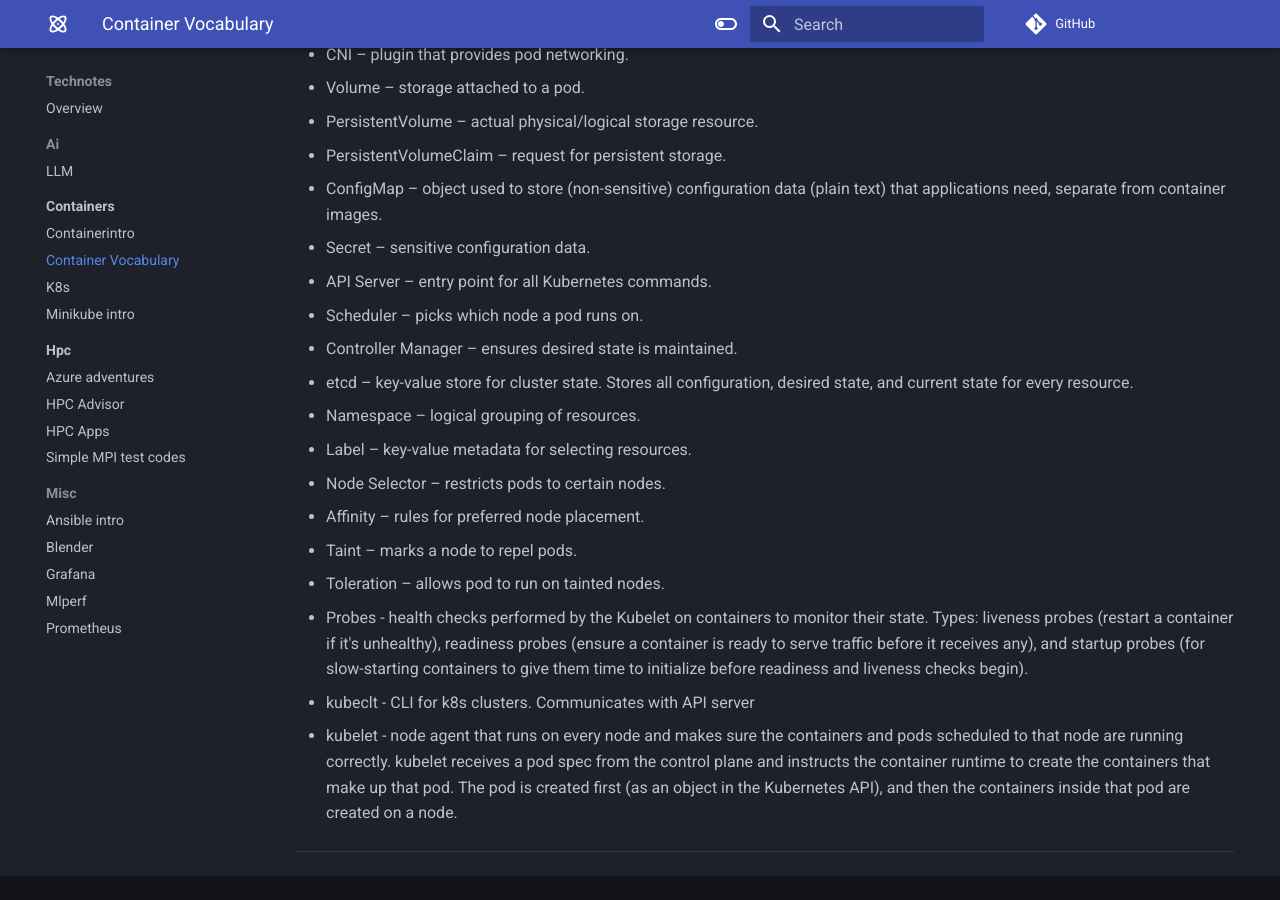
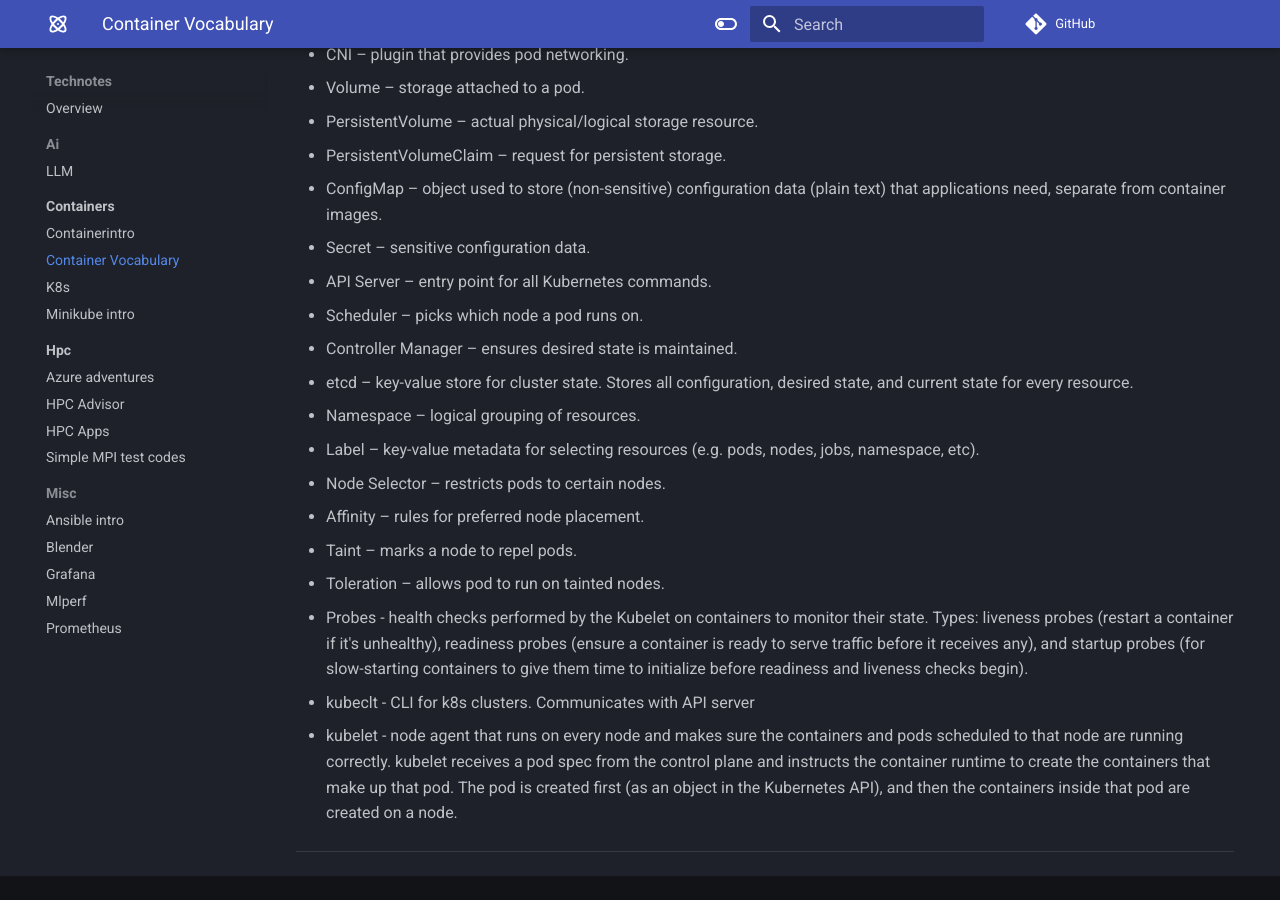
Before and after one commit to marconetto/technotes, an MkDocs documentation site: the page built from docs/containers/containervocabulary.md, in a window 1280 px wide and 900 px high, scrolled down 776 px. Built offline with MkDocs 1.6.1 and Material for MkDocs 9.7.7, drawn with Linux system fonts in a browser that asks for light colours; comment, search, counter and statistics services are not loaded.

Commit message:
update k8s content

```diff
--- a/docs/containers/containervocabulary.md
+++ b/docs/containers/containervocabulary.md
@@ -33,7 +33,8 @@ containers
 - Controller Manager – ensures desired state is maintained.
 - etcd – key-value store for cluster state. Stores all configuration, desired state, and current state for every resource.
 - Namespace – logical grouping of resources.
-- Label – key-value metadata for selecting resources.
+- Label – key-value metadata for selecting resources (e.g. pods, nodes, jobs,
+namespace, etc).
 - Node Selector – restricts pods to certain nodes.
 - Affinity – rules for preferred node placement.
 - Taint – marks a node to repel pods.
```
Also changed, not shown: docs/containers/k8s.md (+5 -0 lines).
